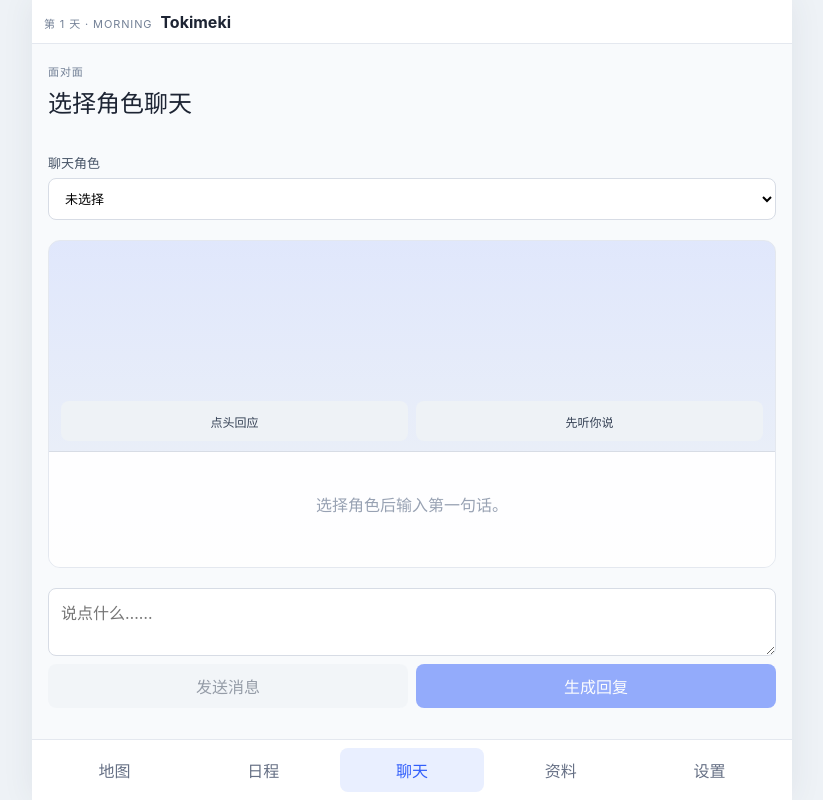
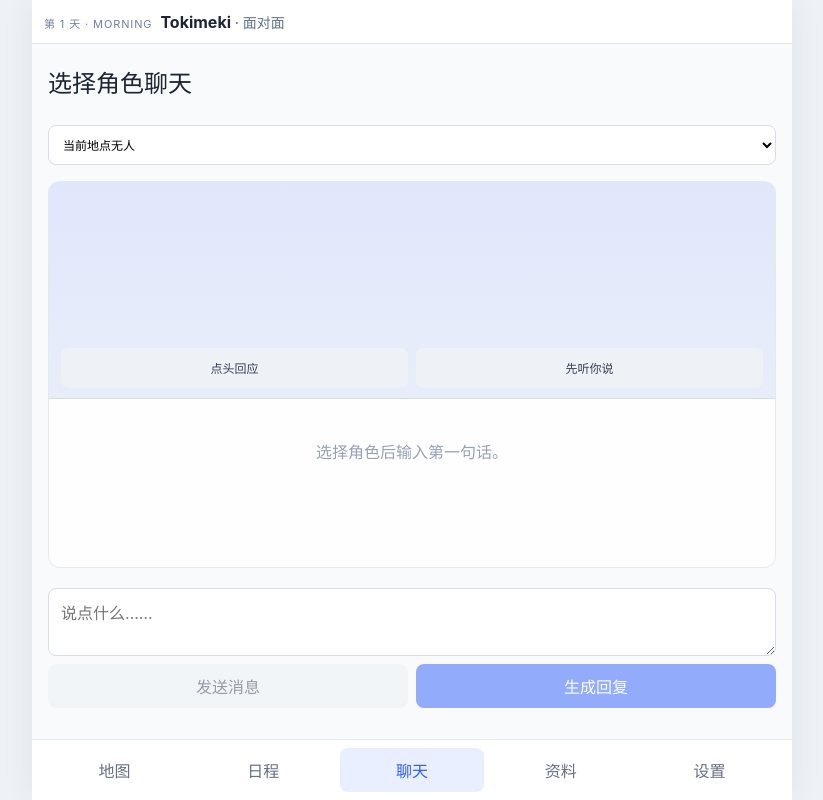
Before and after one commit to ssrei7/Tokimeki, a React (Vite) app: page / in a window 1280 px wide. Both pictures are taken after a click on the button "打开聊天". Shown: the whole page, without its empty margins (228-1051 px from the left). Built offline with nearby package versions, Linux system fonts and the light colour scheme.

Commit message:
fix: constrain encounter chat roster and scrolling

```diff
--- a/src/App.tsx
+++ b/src/App.tsx
@@ -186,6 +186,13 @@ export function App() {
   }, [loadedChatCharacterId, messages, selectedCharacterId]);
 
   const activeCharacter = characters.find((item) => item.id === selectedCharacterId);
+  const presentChatCharacters = useMemo(() => {
+    const presentIds = new Set(whoIsHere(save.world, save.world.player.nodeId, save.world.clock.day, save.world.clock.slotId, save.config.calendar.daysPerWeek).filter((person) => person.tier === 'formal').map((person) => person.id));
+    return characters.filter((character) => presentIds.has(character.id));
+  }, [characters, save.world, save.config.calendar.daysPerWeek]);
+  useEffect(() => {
+    if (selectedCharacterId && !presentChatCharacters.some((character) => character.id === selectedCharacterId)) setSelectedCharacterId(presentChatCharacters[0]?.id ?? '');
+  }, [presentChatCharacters, selectedCharacterId]);
   const promptEvents = useMemo(() => new EventBus(), []);
   const opRegistry = useMemo(() => createDefaultOpRegistry(), []);
   const assembler = useMemo(() => {
@@ -889,12 +896,12 @@ export function App() {
   };
 
   return <div className="app-shell">
-    {tab !== 'map' && <header className="topbar"><div><small>第 {save.world.clock.day} 天 · {save.world.clock.slotId}</small><h1>Tokimeki</h1></div></header>}
+    {tab !== 'map' && <header className="topbar"><div><small>第 {save.world.clock.day} 天 · {save.world.clock.slotId}</small><h1>Tokimeki{tab === 'chat' && <span className="topbar-context"> · 面对面</span>}</h1></div></header>}
     <main className={`screen ${tab === 'chat' ? 'chat-screen-host' : ''} ${tab === 'map' ? 'map-screen-host' : ''}`}>
       {feedback && <div className={`feedback ${feedback.tone}`} role="status">{feedback.text}<button aria-label="关闭提示" onClick={() => setFeedback(null)}>×</button></div>}
       {tab === 'map' && <MapView save={save} worldbooks={worldbooks} activeEncounter={activeEncounter} onEncounterOutcome={chooseEncounterOutcome} onContinueEncounter={continueEncounter} onMove={moveToNode} onOpenChat={() => setTab('chat')} onImportBackground={importMapBackground} onToggleMode={toggleMapMode} onCreateNode={addMapNode} onEditNode={editMapNode} onDeleteNode={removeMapNode} onSuggestNode={suggestMapNode} onGenerateMap={generateMap} onExpandMap={expandMap} mapGenerating={mapGenerating} />}
       {tab === 'day' && <DayView save={save} snapshots={snapshots} summarizingDay={summarizingDay} onAction={runDayAction} onSleep={sleepEarly} onRestoreSnapshot={restoreSnapshot} onSaveDiary={saveDiaryEdit} onPresetChange={setCalendarPreset} />}
-      {tab === 'chat' && <ChatView characters={characters} worldCharacter={activeCharacter ? save.world.characters[activeCharacter.id] : undefined} selectedCharacterId={selectedCharacterId} setSelectedCharacterId={setSelectedCharacterId} messages={messages} input={input} setInput={setInput} onAppend={appendMessage} onGenerate={generateReply} requestStatus={requestStatus} busy={busy} pendingOps={pendingOps} manualOps={manualOps} setManualOps={setManualOps} onRetryOps={retryOpsExtraction} onApplyManualOps={applyManualOps} />}
+      {tab === 'chat' && <ChatView characters={presentChatCharacters} worldCharacter={activeCharacter ? save.world.characters[activeCharacter.id] : undefined} selectedCharacterId={selectedCharacterId} setSelectedCharacterId={setSelectedCharacterId} messages={messages} input={input} setInput={setInput} onAppend={appendMessage} onGenerate={generateReply} requestStatus={requestStatus} busy={busy} pendingOps={pendingOps} manualOps={manualOps} setManualOps={setManualOps} onRetryOps={retryOpsExtraction} onApplyManualOps={applyManualOps} />}
       {tab === 'library' && <LibraryView characters={characters} worldbooks={worldbooks} presets={presets} presetBundles={presetBundles} selectedPresetBundleId={selectedPresetBundleId} setSelectedPresetBundleId={setSelectedPresetBundleId} presetBundleName={presetBundleName} setPresetBundleName={setPresetBundleName} onCreatePresetBundle={createPresetBundle} onRenamePresetBundle={renamePresetBundle} onDeletePresetBundle={removePresetBundle} save={save} name={name} setName={setName} draftText={draftText} setDraftText={setDraftText} editing={editing} setEditing={setEditing} addContent={addContent} onDelete={onDelete} onExport={downloadJson} onImport={importContent} onExportSave={downloadSave} onImportSave={loadSave} onExportPresetBundle={exportPresetBundleFile} onImportPresetBundle={importPresetBundleFile} includeChatsOnExport={includeChatsOnExport} setIncludeChatsOnExport={setIncludeChatsOnExport} onClearChats={clearAllChats} itemName={itemName} setItemName={setItemName} itemTags={itemTags} setItemTags={setItemTags} itemDescription={itemDescription} setItemDescription={setItemDescription} onAddItem={addItemDefinition} onAddCharacterToWorld={addCharacterToCurrentWorld} />}
       {tab === 'settings' && <SettingsView provider={provider} setProvider={setProvider} providers={providers} bindings={bindings} defaultProviderId={defaultProviderId} headersDraft={headersDraft} setHeadersDraft={setHeadersDraft} models={models} requestStatus={requestStatus} onNewProvider={() => { setProvider(newProvider()); setModels([]); }} onSaveProvider={saveProviderConfig} onDeleteProvider={deleteProviderConfig} onDiscoverModels={discoverModels} onTestConnection={testConnection} onDefaultProviderChange={updateDefaultProvider} onBindingChange={updateTaskBinding} debug={debug} debugTab={debugTab} setDebugTab={setDebugTab} save={save} statKey={statKey} setStatKey={setStatKey} statValue={statValue} setStatValue={setStatValue} onAddStat={addCustomStat} mockFixtureId={mockFixtureId} setMockFixtureId={setMockFixtureId} onLoadStage4Fixture={loadStage4EncounterFixture} />}
     </main>
@@ -1169,8 +1176,8 @@ function ChatView(props: {
   }, [latestRole, props.busy]);
 
   return <section className="chat-screen vn-chat-screen">
-    <div className="section-heading"><div><span className="eyebrow">面对面</span><h2>{characterName}</h2></div>{statusText && <span className={`request-status ${props.requestStatus}`}>{statusText}</span>}</div>
-    <div className="character-picker"><label>聊天角色<select value={props.selectedCharacterId} onChange={(event) => props.setSelectedCharacterId(event.target.value)}><option value="">未选择</option>{props.characters.map((item) => <option key={item.id} value={item.id}>{item.name}</option>)}</select></label></div>
+    <div className="section-heading"><div><h2>{characterName}</h2></div>{statusText && <span className={`request-status ${props.requestStatus}`}>{statusText}</span>}</div>
+    <div className="character-picker"><select aria-label="聊天角色" value={props.selectedCharacterId} onChange={(event) => props.setSelectedCharacterId(event.target.value)}><option value="">当前地点无人</option>{props.characters.map((item) => <option key={item.id} value={item.id}>{item.name}</option>)}</select></div>
     <div className="vn-stage" style={{ '--vn-accent': accentColor } as CSSProperties}>
       <div className="vn-portrait-area" aria-label={`${characterName}的立绘`}>
         {portraitUrl ? <img className="vn-portrait" src={portraitUrl} alt={`${characterName}的立绘`} /> : <div className="vn-portrait-empty" aria-label="暂无立绘" />}
--- a/src/ui/theme/app.css
+++ b/src/ui/theme/app.css
@@ -11,6 +11,7 @@ button.danger { background: #fee4e2; color: #b42318; }
 .topbar > div { display: flex; align-items: baseline; gap: 8px; min-width: 0; }
 .topbar h1, h2, h3, p { margin: 0; }
 .topbar h1 { font-size: 16px; }
+.topbar-context { color: #667085; font-size: 14px; font-weight: 500; }
 .topbar small, .eyebrow { color: #738096; font-size: 11px; letter-spacing: .08em; text-transform: uppercase; }
 .screen { flex: 1; min-height: 0; padding: 16px 16px 92px; overflow: auto; }
 .screen.chat-screen-host { display: flex; flex-direction: column; overflow: hidden; }
@@ -126,8 +127,8 @@ button.danger { background: #fee4e2; color: #b42318; }
 .vn-portrait-empty { width: min(100%, 360px); height: 100%; min-height: 80px; }
 .vn-choices { display: grid; grid-template-columns: repeat(2, minmax(0, 1fr)); gap: 8px; padding: 10px 12px; }
 .vn-choices button { min-height: 40px; font-size: 12px; }
-.vn-dialogue-box { flex: 0 0 min(44%, 300px); min-height: 160px; overflow: hidden; border-top: 1px solid #d7dce5; background: #fffffff2; }
-.vn-dialogue-log { gap: 8px; padding: 12px; }
+.vn-dialogue-box { display: flex; flex: 0 0 min(44%, 300px); min-height: 160px; flex-direction: column; overflow: hidden; border-top: 1px solid #d7dce5; background: #fffffff2; }
+.vn-dialogue-log { flex: 1 1 auto; gap: 8px; min-height: 0; padding: 12px; touch-action: pan-y; scrollbar-width: thin; }
 .vn-line { display: grid; gap: 3px; max-width: 100%; padding: 8px 10px; border-left: 3px solid var(--vn-accent); background: #f8fafc; white-space: pre-wrap; line-height: 1.5; }
 .vn-line.user { border-left-color: #315efb; background: #eff4ff; }
 .vn-line.system { border-left-color: transparent; background: transparent; color: #667085; font-style: italic; }
@@ -186,8 +187,8 @@ button.danger { background: #fee4e2; color: #b42318; }
 .request-status.requesting, .request-status.generating { color: #b54708; }
 .request-status.success { color: #027a48; }
 .request-status.error { color: #b42318; }
-.character-picker { margin: 12px 0; }
-.character-picker label { display: grid; gap: 6px; color: #475467; font-size: 13px; }
+.character-picker { margin: 4px 0 8px; }
+.character-picker select { min-height: 40px; padding: 7px 10px; font-size: 12px; }
 .ops-recovery { display: grid; gap: 8px; margin: 12px 0; padding: 12px; border: 1px solid #fecdca; border-radius: 8px; background: #fff8f7; color: #7a271a; }
 .ops-recovery p { color: #9b2c1f; font-size: 13px; line-height: 1.5; }
 .ops-recovery textarea { min-height: 88px; font-family: ui-monospace, SFMono-Regular, Consolas, monospace; font-size: 12px; }
```
Also changed, not shown: 2 other files (tests, documents, lock files or other folders).
